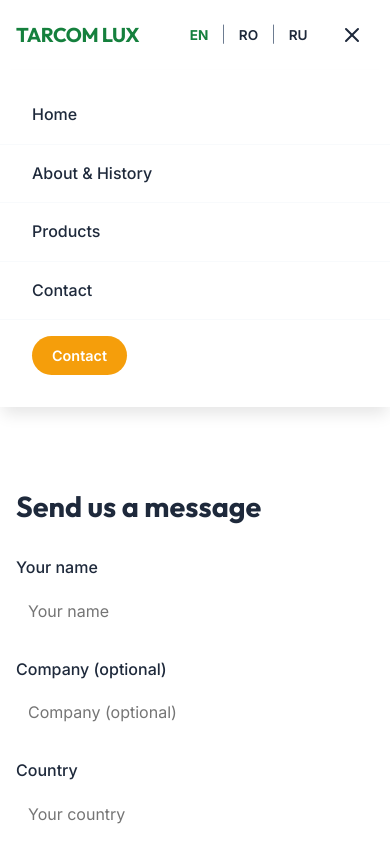
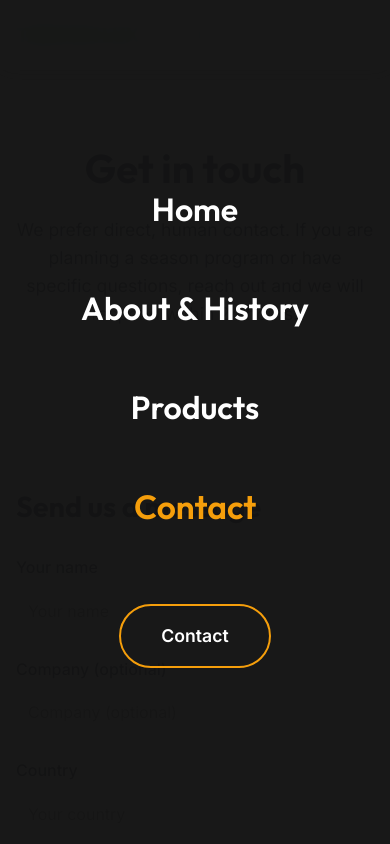
Before and after one commit to Qoopertin/tarcom-lux-website, a React (Vite) app: page /contact in a window 390 px wide. Both pictures are taken after a click on the button 352 px from the left and 35 px from the top of the page. Shown: the top 844 px of the page. Built offline with nearby package versions, Linux system fonts and the light colour scheme.

Commit message:
Redesign mobile menu: minimalist full-screen dark glassmorphism

```diff
--- a/src/components/Navbar.css
+++ b/src/components/Navbar.css
@@ -111,37 +111,66 @@
     }
 }
 
+/* Full-screen Mobile Menu */
 .mobile-menu {
-    position: absolute;
-    top: 100%;
+    position: fixed;
+    top: 0;
     left: 0;
     width: 100%;
-    background-color: var(--color-bg-white);
-    padding: 1rem 0;
-    box-shadow: 0 10px 15px -3px rgba(0, 0, 0, 0.1);
+    height: 100vh;
+    background-color: rgba(20, 20, 20, 0.98);
+    backdrop-filter: blur(10px);
+    padding: 6rem 2rem;
     display: flex;
     flex-direction: column;
+    align-items: center;
+    justify-content: center;
+    gap: 2rem;
+    z-index: 999;
+    animation: fadeIn 0.3s ease-out forwards;
+}
+
+@keyframes fadeIn {
+    from {
+        opacity: 0;
+    }
+
+    to {
+        opacity: 1;
+    }
 }
 
 .mobile-nav-link {
-    padding: 1rem 2rem;
-    color: var(--color-text-main);
-    font-weight: 500;
-    border-bottom: 1px solid var(--color-bg-light);
+    padding: 0.5rem;
+    color: var(--color-bg-white);
+    font-family: var(--font-heading);
+    font-size: 2rem;
+    font-weight: 600;
+    border-bottom: none;
+    transition: color 0.3s ease, transform 0.3s ease;
 }
 
-.mobile-actions {
-    padding: 1rem 2rem;
+.mobile-nav-link:hover,
+.mobile-nav-link.active {
+    color: var(--color-accent);
+    transform: scale(1.05);
 }
 
 .mobile-cta {
-    margin: 1rem 2rem;
-    text-align: center;
-    display: block;
-    width: fit-content;
+    margin-top: 2rem;
+    padding: 1rem 2.5rem;
+    font-size: 1.1rem;
+    background-color: transparent;
+    border: 2px solid var(--color-accent);
+    color: var(--color-bg-white);
 }
 
-/* Touch-friendly mobile menu */
+.mobile-cta:hover {
+    background-color: var(--color-accent);
+    color: var(--color-bg-white);
+}
+
+/* Touch-friendly mobile menu adjustments */
 @media (max-width: 1023px) {
     .navbar {
         height: var(--header-height);
@@ -155,12 +184,6 @@
         justify-content: center;
     }
 
-    .mobile-nav-link {
-        min-height: 48px;
-        display: flex;
-        align-items: center;
-    }
-
     .logo {
         font-size: 1.25rem;
     }
--- a/src/components/Navbar.jsx
+++ b/src/components/Navbar.jsx
@@ -77,12 +77,21 @@ const Navbar = () => {
                 {isMobileMenuOpen && (
                     <div className="mobile-menu">
                         {navLinks.map((link) => (
-                            <Link key={link.name} to={link.path} className={`mobile-nav-link ${location.pathname === link.path ? 'active' : ''}`}>
+                            <Link
+                                key={link.name}
+                                to={link.path}
+                                className={`mobile-nav-link ${location.pathname === link.path ? 'active' : ''}`}
+                                onClick={() => setIsMobileMenuOpen(false)}
+                            >
                                 {link.name}
                             </Link>
                         ))}
                         {/* Mobile CTA button */}
-                        <Link to="/contact" className="cta-button-small mobile-cta">
+                        <Link
+                            to="/contact"
+                            className="cta-button-small mobile-cta"
+                            onClick={() => setIsMobileMenuOpen(false)}
+                        >
                             {t('nav.contact')}
                         </Link>
                     </div>
```
